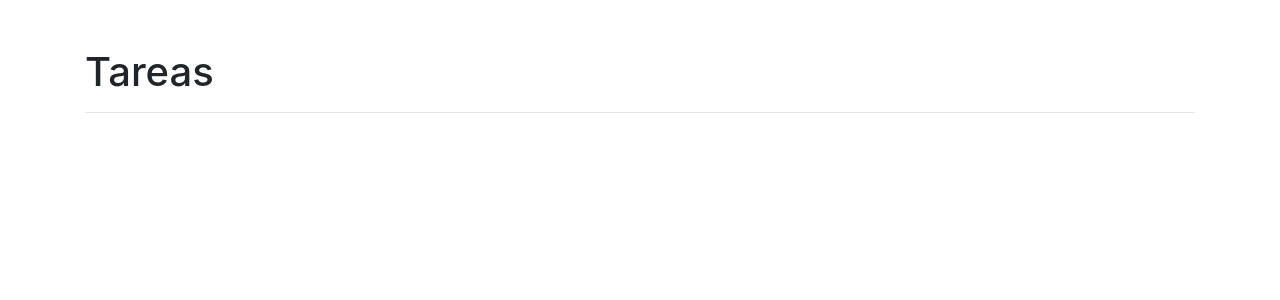
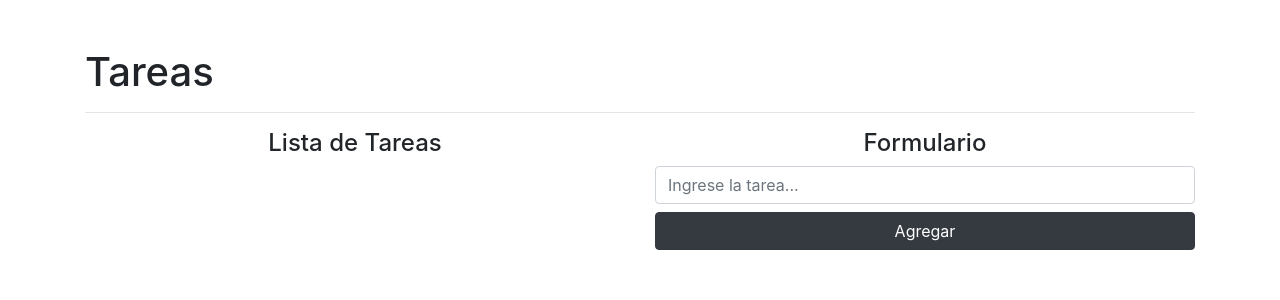
Before and after one commit to TomasLiendoLoker/crud, a React (Create React App) app: page / in a window 1280 px wide. Shown: the top 300 px of the page. Built offline with nearby package versions, Linux system fonts and the light colour scheme.

Commit message:
Poder agregar tareas y mostrarlas en la lista de tareas

```diff
--- a/package.json
+++ b/package.json
@@ -6,9 +6,11 @@
     "@testing-library/jest-dom": "^5.16.2",
     "@testing-library/react": "^12.1.3",
     "@testing-library/user-event": "^13.5.0",
+    "lodash": "^4.17.21",
     "react": "^17.0.2",
     "react-dom": "^17.0.2",
     "react-scripts": "5.0.0",
+    "shortid": "^2.2.16",
     "web-vitals": "^2.1.4"
   },
   "scripts": {
--- a/src/App.js
+++ b/src/App.js
@@ -1,10 +1,75 @@
-import React from 'react';
+//hock
+import { isEmpty } from "lodash";
+import React, { useState } from "react";
+import shortid from "shortid";
+
 function App() {
+  //creamos un estado que guarda el nombre de la new task
+  const [task, setTask] = useState("");
+  //creamos un estado para guardas todas las tareas
+  const [tasks, setTasks] = useState([]);
+  //validar que el usuario agrego algo en la tarea
+  const addTask = (e) => {
+    //Evitar que se recargue la pagina por el submit
+    e.preventDefault();
+    //libreria lodash -> Si la tarea es vacia
+    if (isEmpty(task)) {
+      console.log("Task empty");
+      return;
+    }
+
+    const newTask = {
+      //usamos shortid
+      id: shortid.generate(),
+      name: task,
+    };
+    // A la coleccion de tareas agregame la nueva tarea
+    // Spread Operator
+    setTasks([...tasks, newTask]);
+
+    //Dejamos el input listo para que pueda agregar otra tarea
+    setTask("");
+  };
   return (
     <div className="container mt-5">
       <h1>Tareas</h1>
-      <hr/>
+      <hr />
+      <div className="row">
+        <div className="col -8">
+          <h4 className="text-center">Lista de Tareas</h4>
+          <ul className="list-group">
+            {
+              tasks.map((task) => (
+                <li className="list-group-item" key={task.id} >
+                <span className="lead">{task.name}</span>
+                <button className="btn btn-danger btn-sm float-right mx-2">
+                  Eliminar
+                </button>
+                <button className="btn btn-warning btn-sm float-right">
+                  Editar
+                </button>
+              </li>
+              ))
+            }
+          </ul>
+        </div>
+        <div className="col -4">
+          <h4 className="text-center">Formulario</h4>
+          <form onSubmit={addTask}>
+            <input
+              type="text"
+              className="form-control mb-2"
+              placeholder="Ingrese la tarea..."
+              onChange={(text) => setTask(text.target.value)}
+              value={task}
+            />
 
+            <button className="btn btn-dark btn-block" type="submit">
+              Agregar
+            </button>
+          </form>
+        </div>
+      </div>
     </div>
   );
 }
```
Also changed, not shown: 1 other file (tests, documents, lock files or other folders).
